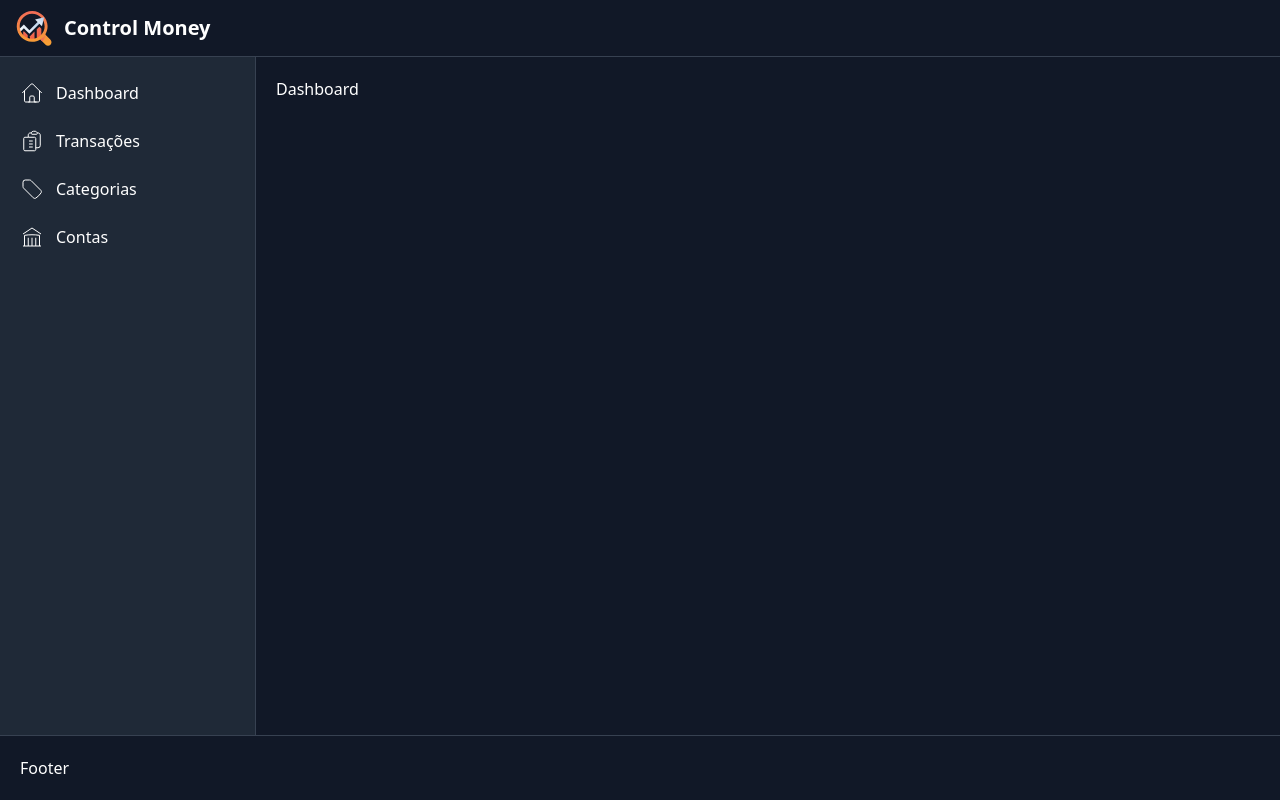
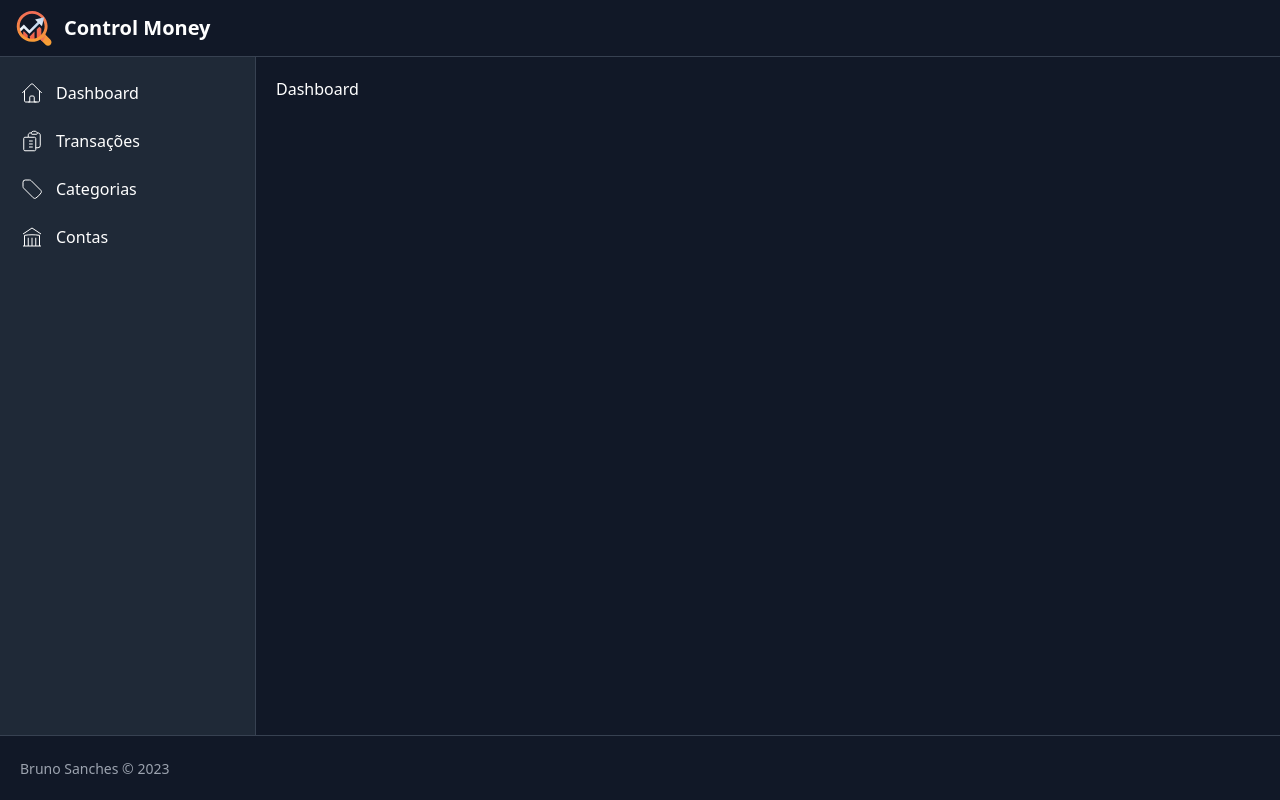
Before and after one commit to obrunosanches/control-invest-web, a Vue app: page / in a window 1280 px wide. Built offline with nearby package versions, Linux system fonts and the light colour scheme.

Commit message:
refactor: add reference footer

```diff
--- a/src/App.vue
+++ b/src/App.vue
@@ -62,7 +62,9 @@
 
     <div class="md:col-span-2">
       <div class="border-t border-gray-700 p-5">
-        <span class="text-white">Footer</span>
+        <a href="https://github.com/obrunosanches" target="_blank">
+          <span class="text-gray-400 text-sm">Bruno Sanches &copy; 2023</span>
+        </a>
       </div>
     </div>
   </div>
```
